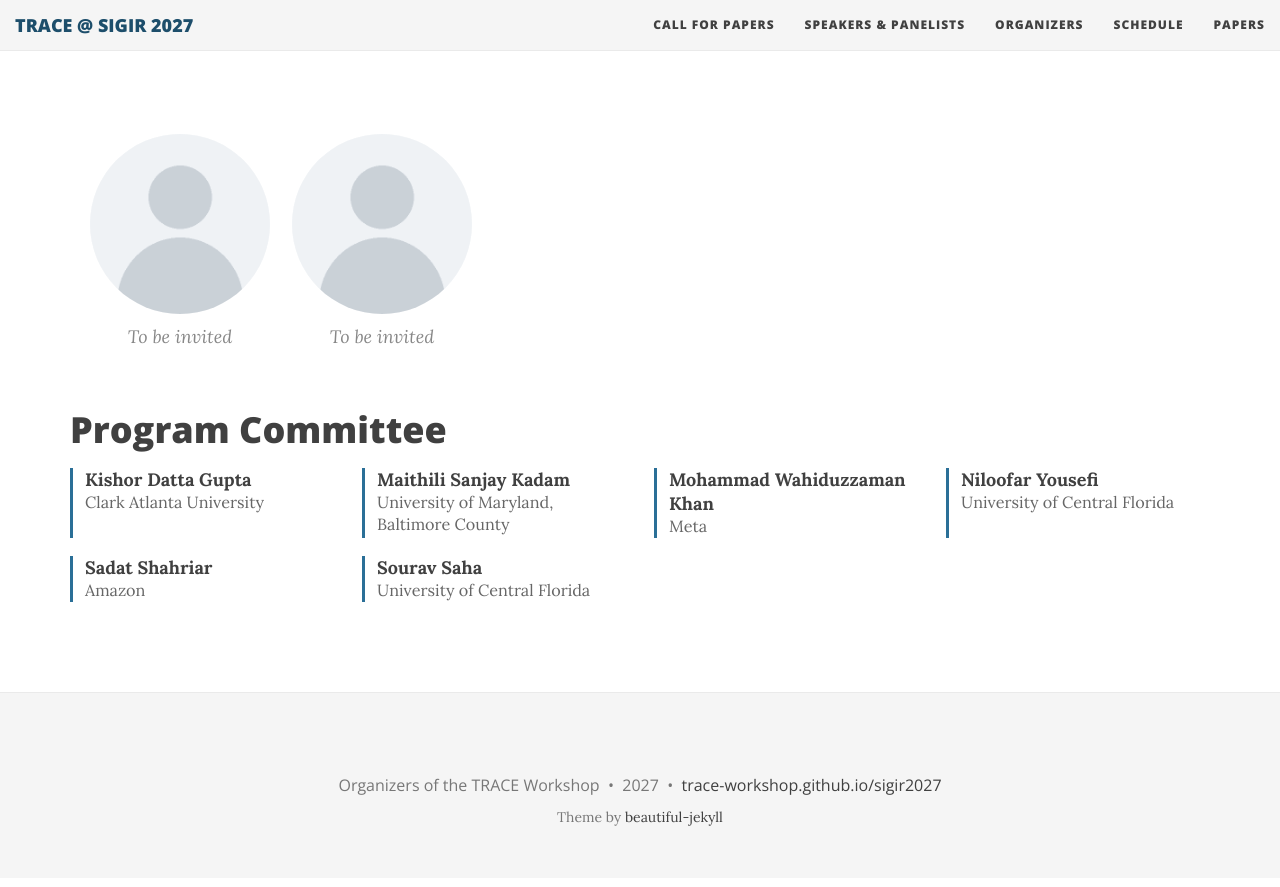
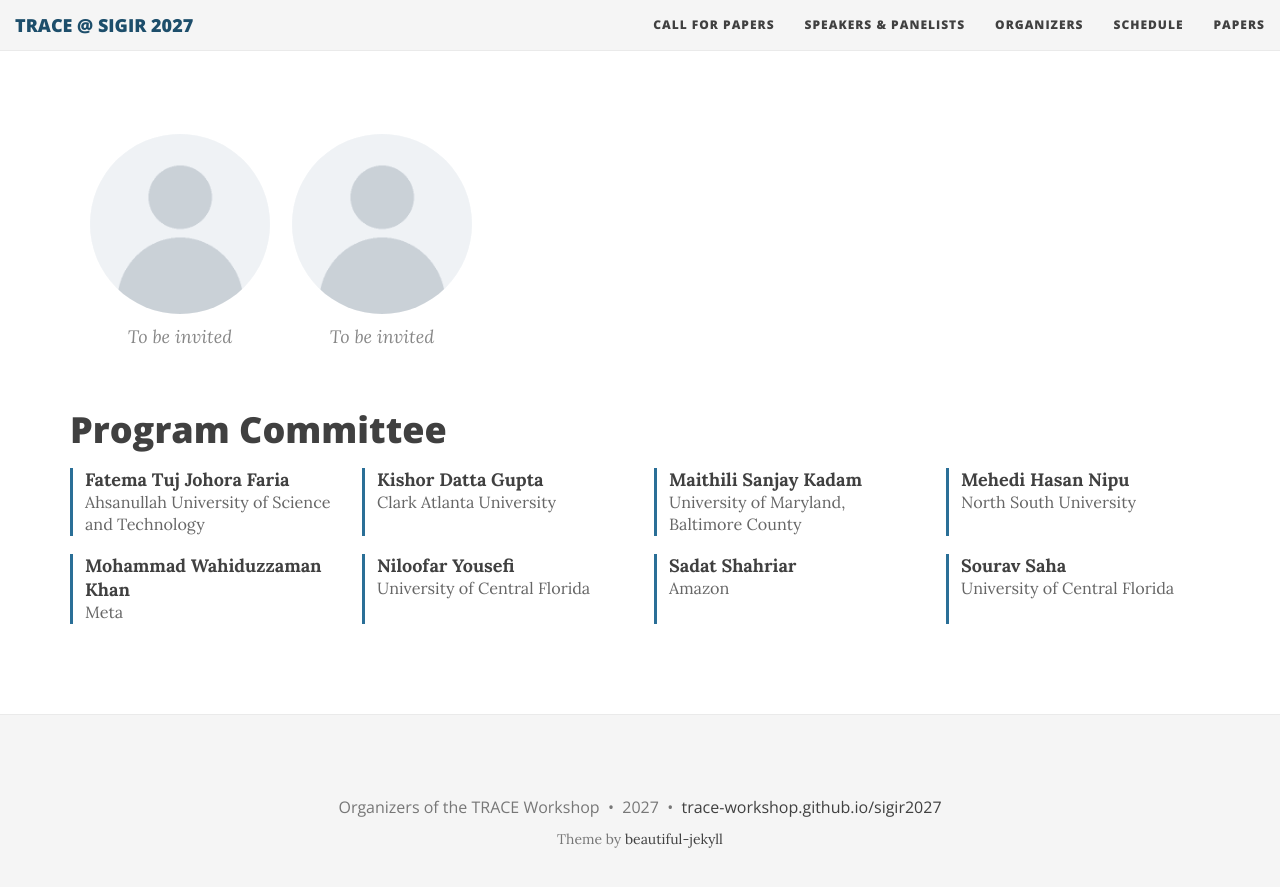
Before and after one commit to trace-workshop/sigir2027, a Jekyll site: the page built from organizers.md, in a window 1280 px wide and 900 px high, scrolled down 2130 px. Shown: the top 887 px of the window. Built offline with Jekyll 4.4.1, drawn with Linux system fonts in a browser that asks for light colours; nearby versions of some CDN libraries.

Commit message:
Add Mehedi Hasan Nipu and Fatema Tuj Johora Faria to the program committee

```diff
--- a/_data/committee.yml
+++ b/_data/committee.yml
@@ -1,7 +1,4 @@
 # Supporting roles shown on the Organizers page.
-- role: "Publicity Chair"
-  name: "Fatema Tuj Johora Faria"
-  affiliation: "Ahsanullah University of Science and Technology, Bangladesh"
 - role: "Failure Clinic Trace Collection"
   name: "Sourav Saha"
   affiliation: "University of Central Florida"
--- a/_data/program_committee.yml
+++ b/_data/program_committee.yml
@@ -13,3 +13,7 @@
   affiliation: "Amazon"
 - name: "Sourav Saha"
   affiliation: "University of Central Florida"
+- name: "Mehedi Hasan Nipu"
+  affiliation: "North South University"
+- name: "Fatema Tuj Johora Faria"
+  affiliation: "Ahsanullah University of Science and Technology"
```
